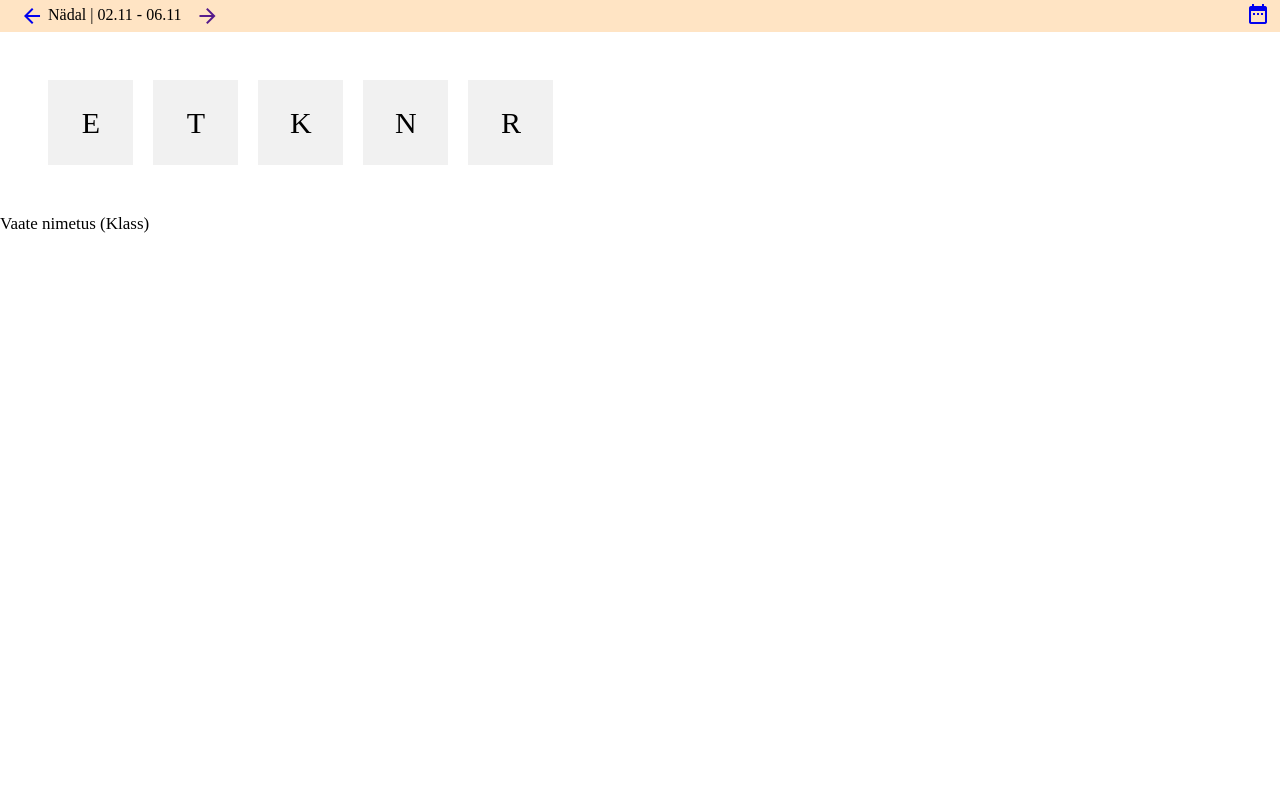
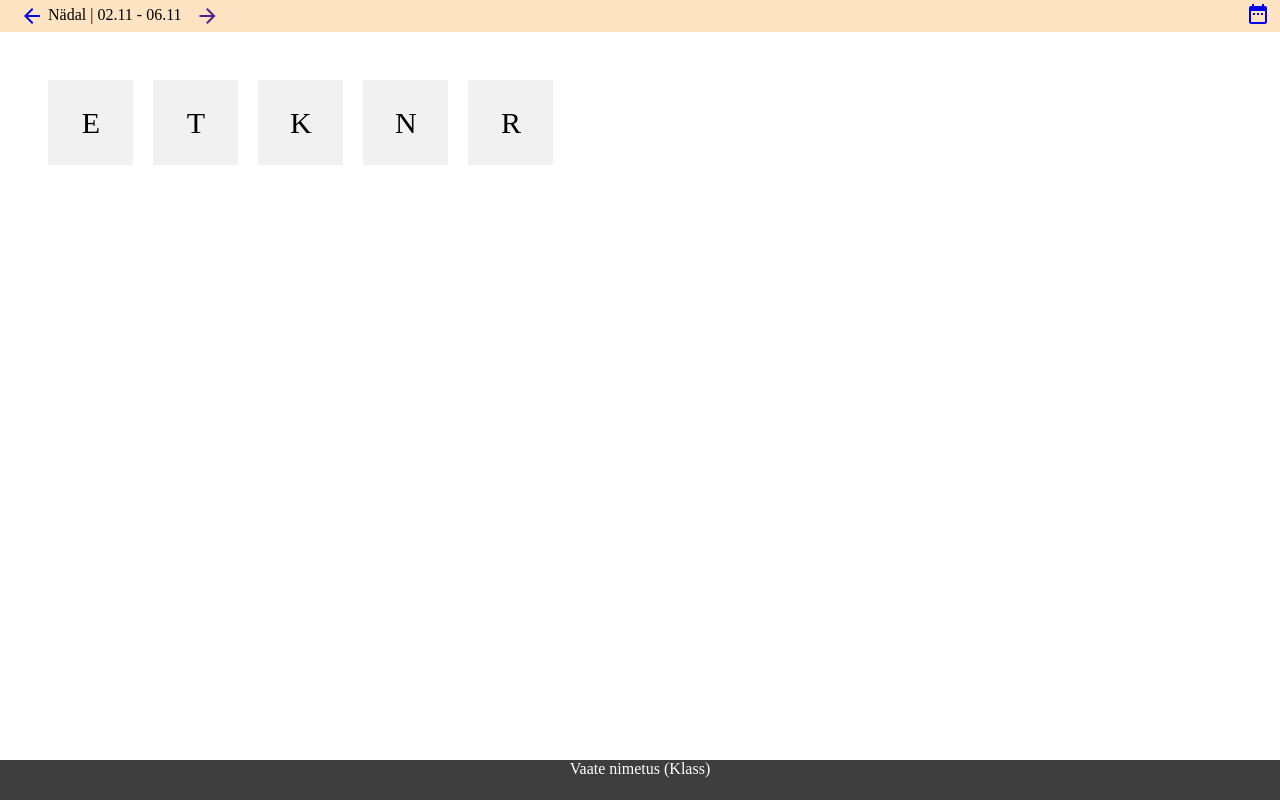
Before and after one commit to andravabar/Team4_Projekt2_2020, a plain HTML site: page index.html in a window 1280 px wide. Drawn offline with Linux system fonts and the light colour scheme.

Commit message:
footeri algatus

```diff
--- a/style.css
+++ b/style.css
@@ -58,5 +58,12 @@
 }
 
 .footer-text {
-  font-size: 17px
+  position: fixed;
+  left: 0;
+  bottom: 0;
+  width: 100%;
+  height:40px;
+  background-color: rgb(63, 62, 62);
+  color: white;
+  text-align: center;
 }
```
